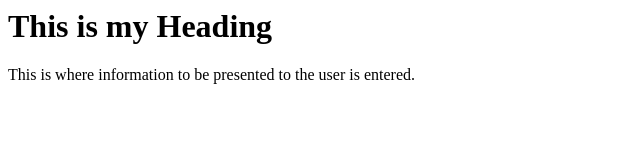
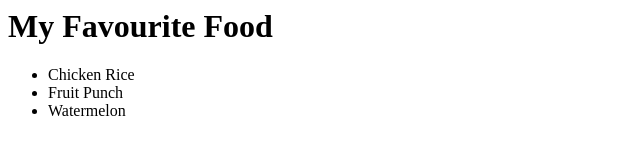
Before and after one commit to yapruixuancharlotte/tempo, a plain HTML site: page index.html in a window 1280 px wide. Shown: the whole page, without its empty margins (0-640 px from the left). Drawn offline with Linux system fonts and the light colour scheme.

Commit message:
Update index.html

```diff
--- a/index.html
+++ b/index.html
@@ -1,11 +1,15 @@
 <html>
 <head>
 <title>
-The title of the webpage
+Three of My Favourite Things
 </title>
 </head>
 <body>
-<h1>This is my Heading</h1>
-This is where information to be presented to the user is entered.
+<h1>My Favourite Food</h1>
+<ul>
+  <li>Chicken Rice</li>
+  <li>Fruit Punch</li>
+  <li>Watermelon</li>
+</ul>
 </body>
 </html>
```
